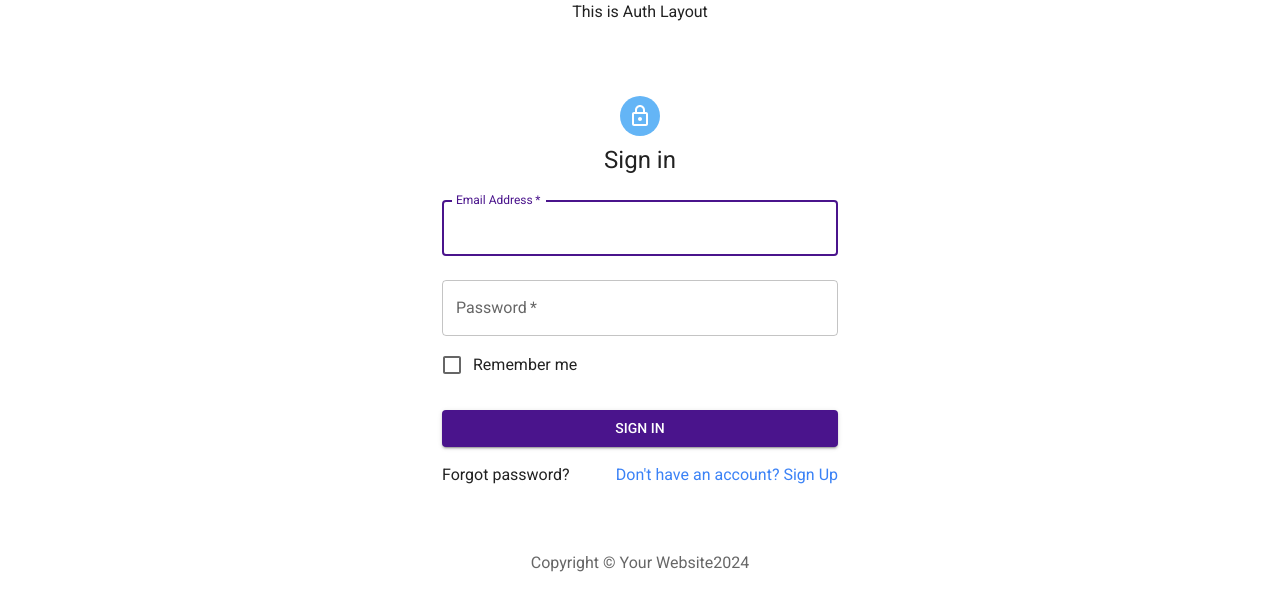
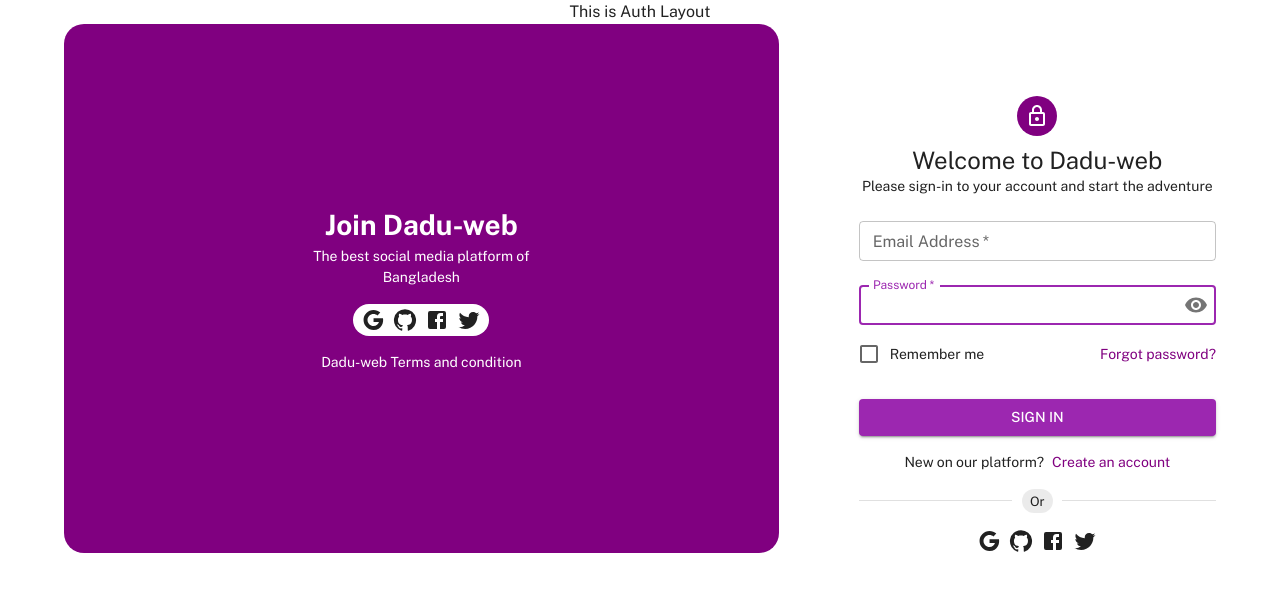
Before and after one commit to dkajolroy/campus-social-mui, a React (Vite) app: page /sign-in in a window 1280 px wide. Shown: the top 610 px of the page. Built offline with nearby package versions, Linux system fonts and the light colour scheme.

Commit message:
design login page

```diff
--- a/package.json
+++ b/package.json
@@ -12,7 +12,7 @@
   "dependencies": {
     "@emotion/react": "^11.11.3",
     "@emotion/styled": "^11.11.0",
-    "@fontsource/roboto": "^5.0.8",
+    "@fontsource/public-sans": "^5.0.16",
     "@mui/icons-material": "^5.15.6",
     "@mui/material": "^5.15.6",
     "@reduxjs/toolkit": "^2.1.0",
--- a/src/_auth/SignInPage.tsx
+++ b/src/_auth/SignInPage.tsx
@@ -1,4 +1,6 @@
+import { Visibility, VisibilityOff } from "@mui/icons-material";
 import LockOutlinedIcon from "@mui/icons-material/LockOutlined";
+import { Chip, Divider, IconButton, InputAdornment } from "@mui/material";
 import Avatar from "@mui/material/Avatar";
 import Box from "@mui/material/Box";
 import Button from "@mui/material/Button";
@@ -12,18 +14,7 @@ import TextField from "@mui/material/TextField";
 import Typography from "@mui/material/Typography";
 import * as React from "react";
 import { Link } from "react-router-dom";
-
-function Copyright(props: any) {
-  return (
-    <Typography color="text.secondary" align="center" {...props}>
-      {"Copyright © "}
-      <Link color="inherit" to="https://mui.com/">
-        Your Website
-      </Link>
-      {new Date().getFullYear()}
-    </Typography>
-  );
-}
+import OAuthProviders from "../components/global/OAuthProviders";
 
 export default function SignInPage() {
   const handleSubmit = (event: React.FormEvent<HTMLFormElement>) => {
@@ -34,10 +25,38 @@ export default function SignInPage() {
       password: data.get("password"),
     });
   };
+  const [showPassword, setShowPassword] = React.useState(false);
 
   return (
     <>
-      <Container component="main" maxWidth="xs">
+      <Container component="main">
+        <Grid container gap={10}>
+          <Box
+            sx={{
+              borderRadius: 5,
+              display: { md: "flex", xs: "none", flexDirection: "column" },
+              justifyContent: "center",
+              alignItems: "center",
+              bgcolor: "purple",
+            }}
+            flex={{ lg: 2, md: 1 }}
+          >
+            <Typography sx={{ color: "white" }} fontSize={28} fontWeight="bold">
+              Join Dadu-web
+            </Typography>
+            <Typography align="center" fontSize={14} sx={{ color: "white" }}>
+              The best social media platform of <br /> Bangladesh
+            </Typography>
+            <Box
+              sx={{ bgcolor: "white", my: 2, py: 0.5, px: 1, borderRadius: 5 }}
+            >
+              <OAuthProviders />
+            </Box>
+            <Typography sx={{ color: "white" }} fontSize={14}>
+              Dadu-web Terms and condition
+            </Typography>
+          </Box>
+          <Box flex={1} maxWidth={444} mx="auto">
             <CssBaseline />
             <Box
               sx={{
@@ -47,11 +66,14 @@ export default function SignInPage() {
                 alignItems: "center",
               }}
             >
-          <Avatar sx={{ m: 1, bgcolor: "secondary.main" }}>
+              <Avatar sx={{ m: 1, bgcolor: "purple" }}>
                 <LockOutlinedIcon />
               </Avatar>
               <Typography component="h1" variant="h5">
-            Sign in
+                Welcome to Dadu-web
+              </Typography>
+              <Typography fontSize={14}>
+                Please sign-in to your account and start the adventure
               </Typography>
               <Box
                 component="form"
@@ -61,6 +83,7 @@ export default function SignInPage() {
               >
                 <TextField
                   margin="normal"
+                  size="small"
                   required
                   fullWidth
                   id="email"
@@ -69,20 +92,52 @@ export default function SignInPage() {
                   autoComplete="email"
                   autoFocus
                 />
+
                 <TextField
                   margin="normal"
+                  size="small"
                   required
                   fullWidth
+                  id="password"
+                  label="Password"
                   name="password"
-              label="Password"
-              type="password"
-              id="password"
-              autoComplete="current-password"
+                  autoComplete="password"
+                  autoFocus
+                  type={showPassword ? "text" : "password"}
+                  InputProps={{
+                    sx: { padding: 0 },
+                    endAdornment: (
+                      <InputAdornment position="end">
+                        <IconButton
+                          aria-label="toggle password visibility"
+                          onClick={() => setShowPassword((s) => !s)}
+                        >
+                          {showPassword ? <VisibilityOff /> : <Visibility />}
+                        </IconButton>
+                      </InputAdornment>
+                    ),
+                  }}
                 />
+
+                <Grid
+                  container
+                  alignItems="center"
+                  justifyContent="space-between"
+                >
+                  <Grid item>
                     <FormControlLabel
                       control={<Checkbox value="remember" color="primary" />}
-              label="Remember me"
+                      label={<Typography fontSize={14}>Remember me</Typography>}
                     />
+                  </Grid>
+                  <Grid item>
+                    <Link to="#">
+                      <Typography fontSize={14} sx={{ color: "purple" }}>
+                        Forgot password?
+                      </Typography>
+                    </Link>
+                  </Grid>
+                </Grid>
                 <Button
                   type="submit"
                   fullWidth
@@ -91,19 +146,25 @@ export default function SignInPage() {
                 >
                   Sign In
                 </Button>
-            <Grid container>
-              <Grid item xs>
-                <Link to="#">Forgot password?</Link>
-              </Grid>
-              <Grid item>
-                <Link className="text-blue-500" to="/sign-up">
-                  {"Don't have an account? Sign Up"}
+                <Grid container justifyContent="center" gap={1}>
+                  <Typography fontSize={14}>New on our platform?</Typography>
+                  <Link to="/sign-up">
+                    <Typography fontSize={14} sx={{ color: "purple" }}>
+                      Create an account
+                    </Typography>
                   </Link>
-              </Grid>
                 </Grid>
               </Box>
             </Box>
-        <Copyright sx={{ mt: 8, mb: 4 }} />
+
+            <Box my={2}>
+              <Divider>
+                <Chip label="Or" size="small" />
+              </Divider>
+            </Box>
+            <OAuthProviders />
+          </Box>
+        </Grid>
       </Container>
     </>
   );
--- /dev/null
+++ b/src/components/global/OAuthProviders.tsx
@@ -0,0 +1,13 @@
+import { Facebook, GitHub, Google, Twitter } from "@mui/icons-material";
+import { Grid } from "@mui/material";
+
+export default function OAuthProviders() {
+  return (
+    <Grid container justifyContent="center" gap={1}>
+      <Google color="inherit" />
+      <GitHub color="inherit" />
+      <Facebook color="inherit" />
+      <Twitter color="inherit" />
+    </Grid>
+  );
+}
--- a/src/provider/ThemeProvider.tsx
+++ b/src/provider/ThemeProvider.tsx
@@ -7,14 +7,14 @@ export default function ThemeProvider({ children }: { children: ReactNode }) {
   const theme = createTheme({
     palette: {
       primary: {
-        main: purple[900],
+        main: purple[500],
       },
       secondary: {
         main: blue[300],
       },
     },
     typography: {
-      fontFamily: "Roboto",
+      fontFamily: "Public Sans",
       fontSize: 14,
     },
   });
```
Also changed, not shown: src/main.tsx (+7 -4 lines), src/index.css (line endings or trailing spaces), 1 other file (tests, documents, lock files or other folders). Lines whose indentation alone changed are shown as unchanged.
